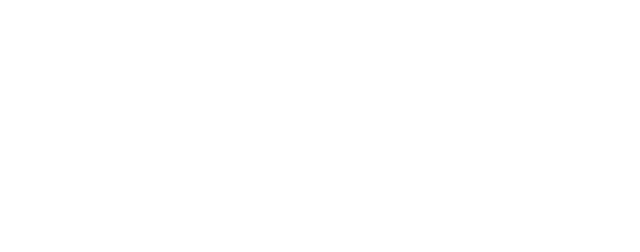
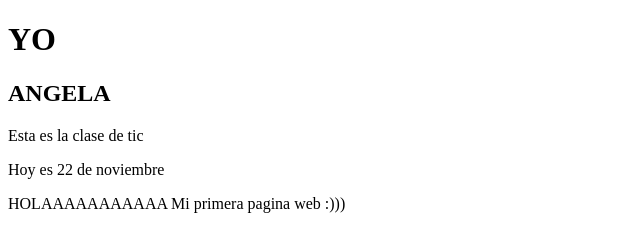
Before and after one commit to Angelaad2/Angelaaad2.github.io, a plain HTML site: page index.html in a window 1280 px wide. Shown: the whole page, without its empty margins (0-640 px from the left). Drawn offline with Linux system fonts and the light colour scheme.

Commit message:
Add files via upload

```diff
--- a/index.html
+++ b/index.html
@@ -1,18 +1,22 @@
-<!DOCTYPEhtml>
+<!DOCTYPE html>
 <html>
 
-    <head>
+<head>
+<meta charset="UFT-8">
+<title> Mi pagina </title>
 
-    <meta charset="utf-8">
+</head>
 
-        <title> Pagina web Ángela</title>
+<body>
 
-    </head>
+<h1>YO</h1>
+<h2>ANGELA</h2>
+<p>Esta es la clase de tic<p>
+<p>Hoy es 22 de noviembre<p>
 
-    <body>
+HOLAAAAAAAAAAA
+Mi primera pagina web :)))
 
+</body>
 
-
-
-    </body>
-    </html>
+</html>
```
